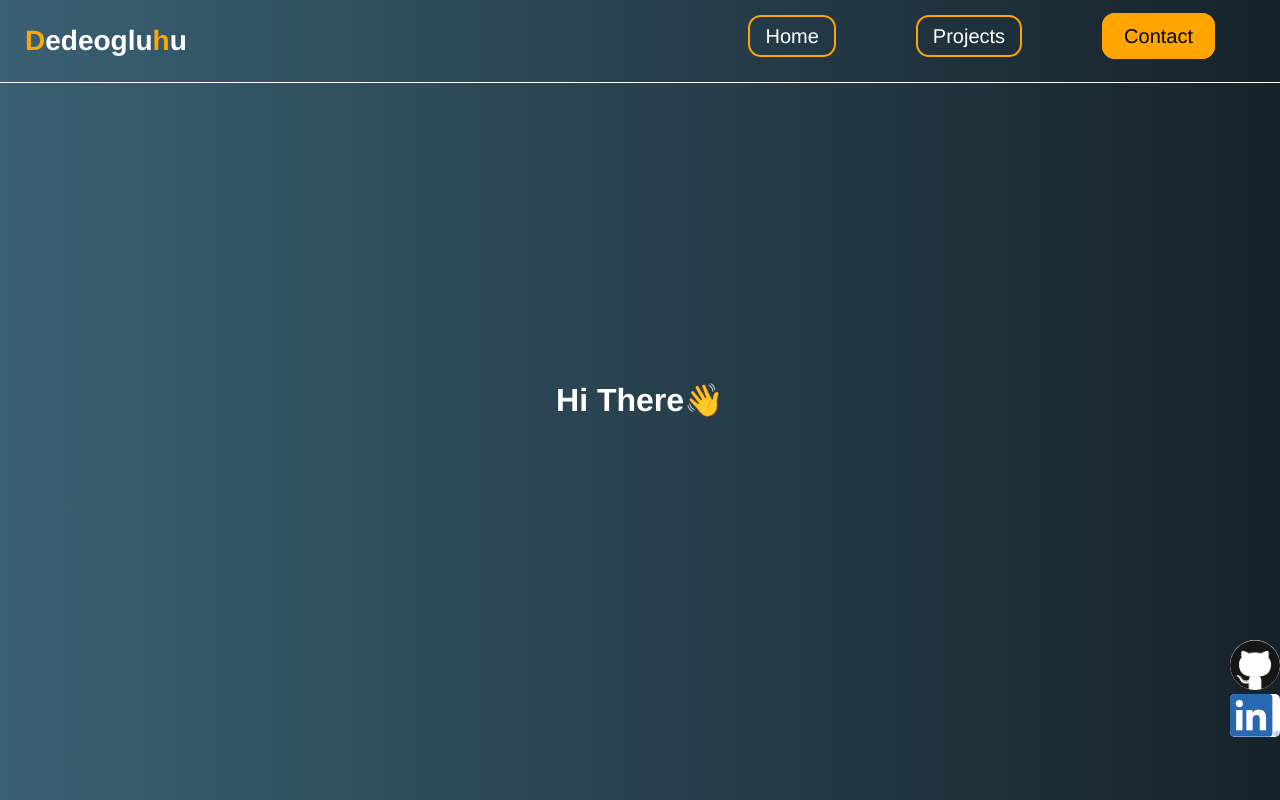
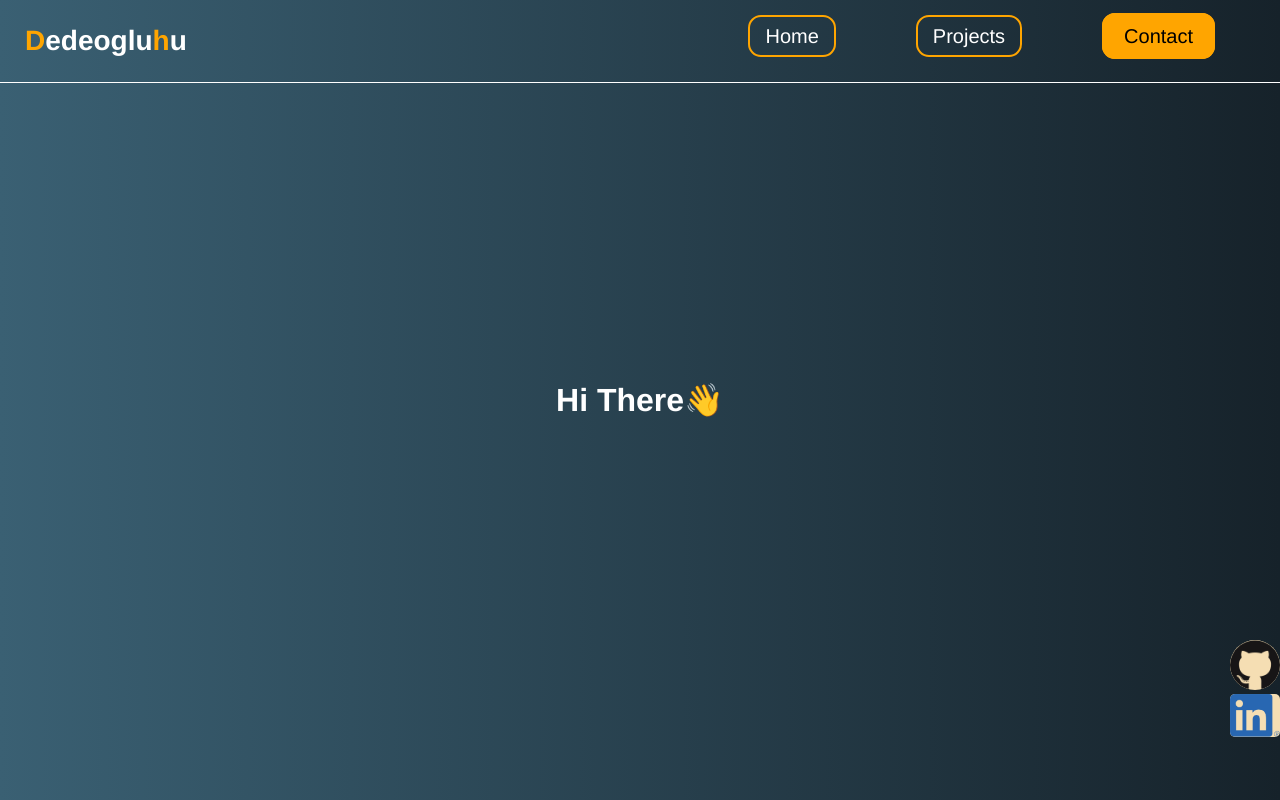
Before and after one commit to dedeogluhu/yet-another-portfolio, a Vue app: page / in a window 1280 px wide. Built offline with nearby package versions, Linux system fonts and the light colour scheme.

Commit message:
small styling

```diff
--- a/src/components/contact-btns-fixed.vue
+++ b/src/components/contact-btns-fixed.vue
@@ -28,7 +28,7 @@ export default { name: "contact-btns" };
 .logo {
   margin: 0;
   transition: 0.5s;
-  background: white;
+  background: wheat;
   border: none;
 }
 
--- a/src/components/navbar.vue
+++ b/src/components/navbar.vue
@@ -99,6 +99,6 @@ ul {
 
 .text-orange {
   color: orange;
-  cursor: grab;
+  cursor: crosshair;
 }
 </style>
```
